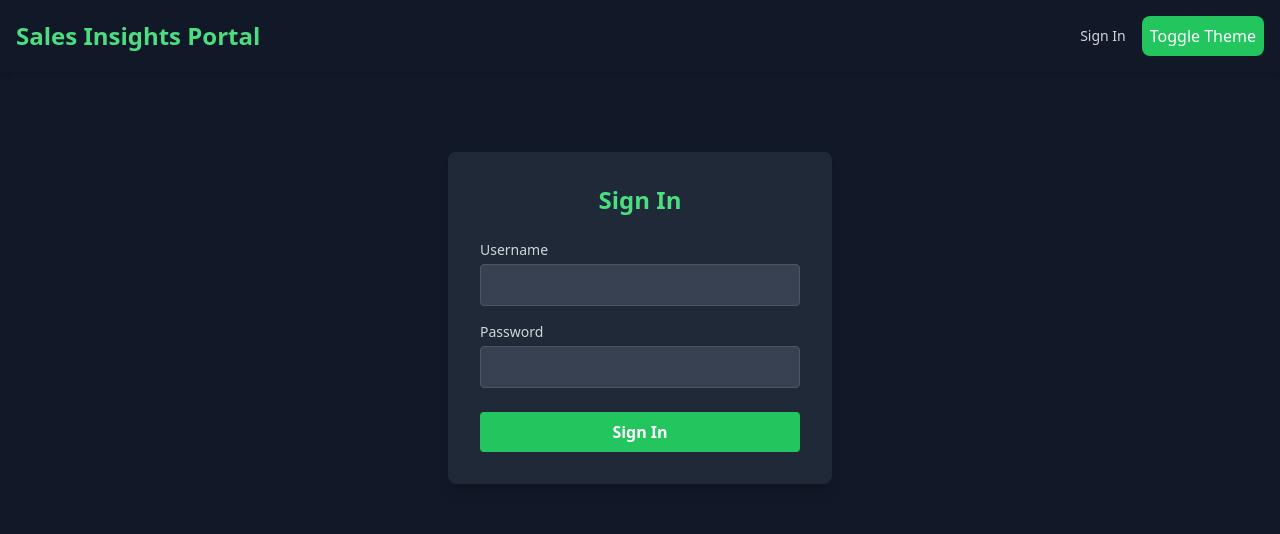
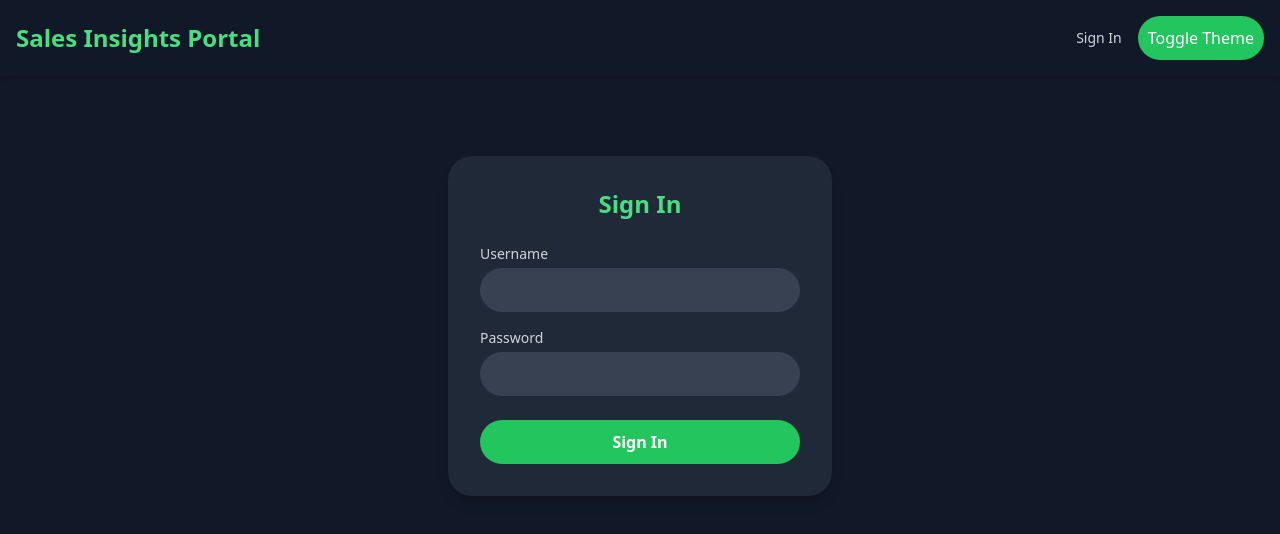
Before and after one commit to leviduncan/sales-insights-portal, a Next.js app: page /login in a window 1280 px wide. Shown: the top 534 px of the page. Built offline with nearby package versions, Linux system fonts and the light colour scheme; no server answers.

Commit message:
UI updates to Selects, Inputs and Buttons

```diff
--- a/src/app/globals.css
+++ b/src/app/globals.css
@@ -43,3 +43,9 @@ body {
   background-color: rgba(0, 0, 0, 0.2);
   opacity: .5;
 }
+
+select, input, button {
+  border-radius: 100px !important;
+  border: 0px;
+  padding: 10px !important;
+}
--- a/src/components/AverageDiscountBySegment.tsx
+++ b/src/components/AverageDiscountBySegment.tsx
@@ -29,7 +29,7 @@ function AverageDiscountBySegment({ data }: AverageDiscountBySegmentProps) {
     ],
   };
 
-  return <div className="bg-gray-800 p-4 rounded-lg">BP<BoxPlot data={chartData} /></div>;
+  return <div className="bg-gray-800 p-4 rounded-full">BP<BoxPlot data={chartData} /></div>;
 }
 
 export default AverageDiscountBySegment
--- a/src/components/DeleteConfirmModal.tsx
+++ b/src/components/DeleteConfirmModal.tsx
@@ -9,7 +9,7 @@ export default function DeleteConfirmModal({
 }: DeleteConfirmModalProps) {
   return (
     <div className="fixed inset-0 bg-black/50 flex items-center justify-center z-50 p-4">
-      <div className="bg-white dark:bg-gray-800 rounded-lg shadow-xl w-full max-w-sm p-6">
+      <div className="bg-white dark:bg-gray-800 rounded-full shadow-xl w-full max-w-sm p-6">
         <h3 className="text-lg font-bold text-red-500 mb-2">Delete Record</h3>
         <p className="text-gray-600 dark:text-gray-400 mb-6 text-sm">
           Are you sure you want to delete this record? This action cannot be
--- a/src/components/DiscountImpactChart.tsx
+++ b/src/components/DiscountImpactChart.tsx
@@ -45,8 +45,8 @@ export default function DiscountImpactChart({ data }: DiscountImpactChartProps)
     };
 
     return (
-        <div className="bg-gray-800 p-4 rounded-lg">
-           <Scatter data={chartData} />
+        <div className="bg-gray-800 p-4 rounded-full">
+            <Scatter data={chartData} />
         </div>
     );
 }
--- a/src/components/Filters.tsx
+++ b/src/components/Filters.tsx
@@ -37,7 +37,7 @@ export default function Filters({
       <div className="mb-4 lg:mb-0">
         <label className="mr-2">Filter by Region:</label>
         <select
-          className="border p-2 bg-white text-secondary dark:bg-dark rounded-lg"
+          className="border p-2 bg-gray-100 text-secondary dark:bg-dark rounded-full"
           onChange={(e) => setSelectedRegion(e.target.value)}
           value={selectedRegion}
         >
@@ -59,7 +59,7 @@ export default function Filters({
           endDate={endDate}
           minDate={minDate ?? undefined}
           maxDate={maxDate ?? undefined}
-          className="border p-2 bg-white text-secondary dark:bg-dark rounded-lg"
+          className="border p-2 bg-gray-100 text-secondary dark:bg-dark rounded-full"
           placeholderText="Start Date"
         />
         <span className="mx-2  text-secondary ">to</span>
@@ -71,7 +71,7 @@ export default function Filters({
           endDate={endDate}
           minDate={(startDate || minDate) ?? undefined}
           maxDate={maxDate ?? undefined}
-          className="border p-2 bg-white text-secondary dark:bg-dark rounded-lg"
+          className="border p-2 bg-gray-100 text-secondary dark:bg-dark rounded-full"
           placeholderText="End Date"
         />
       </div>
--- a/src/components/RecordFormModal.tsx
+++ b/src/components/RecordFormModal.tsx
@@ -71,7 +71,7 @@ export default function RecordFormModal({
 
   return (
     <div className="fixed inset-0 bg-black/50 flex items-center justify-center z-50 p-4">
-      <div className="bg-white dark:bg-gray-800 rounded-lg shadow-xl w-full max-w-2xl max-h-[90vh] overflow-y-auto">
+      <div className="bg-white dark:bg-gray-800 rounded-full shadow-xl w-full max-w-2xl max-h-[90vh] overflow-y-auto">
         <div className="p-6">
           <h3 className="text-xl font-bold text-green-400 mb-4">
             {isEditing ? "Edit Record" : "New Record"}
--- a/src/components/ToggleTheme.tsx
+++ b/src/components/ToggleTheme.tsx
@@ -17,7 +17,7 @@ export default function ToggleTheme() {
 
   return (
     <button
-      className="bg-green-500 text-white p-2 rounded-lg"
+      className="bg-green-500 text-white p-2 rounded-full"
       onClick={toggleTheme}
     >
       Toggle Theme
--- a/src/components/UserFormModal.tsx
+++ b/src/components/UserFormModal.tsx
@@ -53,7 +53,7 @@ export default function UserFormModal({ onSave, onClose }: UserFormModalProps) {
 
   return (
     <div className="fixed inset-0 bg-black/50 flex items-center justify-center z-50 p-4">
-      <div className="bg-white dark:bg-gray-800 rounded-lg shadow-xl w-full max-w-sm p-6">
+      <div className="bg-white dark:bg-gray-800 rounded-full shadow-xl w-full max-w-sm p-6">
         <h3 className="text-xl font-bold text-green-400 mb-4">New User</h3>
 
         {error && (
--- a/src/pages/login.tsx
+++ b/src/pages/login.tsx
@@ -36,7 +36,7 @@ export default function LoginPage() {
       <div className="flex items-center justify-center pt-20">
         <form
           onSubmit={handleSubmit}
-          className="bg-white dark:bg-gray-800 p-8 rounded-lg shadow-lg w-full max-w-sm"
+          className="bg-white dark:bg-gray-800 p-8 rounded-3xl shadow-lg w-full max-w-sm"
         >
           <h2 className="text-2xl font-bold text-green-400 mb-6 text-center">
             Sign In
--- a/src/pages/manage.tsx
+++ b/src/pages/manage.tsx
@@ -136,7 +136,7 @@ export default function ManagePage() {
           </button>
         </div>
 
-        <div className="bg-white dark:bg-gray-800 rounded-lg shadow overflow-x-auto">
+        <div className="bg-white dark:bg-gray-800 rounded-full shadow overflow-x-auto">
           <table className="w-full">
             <thead className="bg-gray-50 dark:bg-gray-700">
               <tr>
--- a/src/pages/users.tsx
+++ b/src/pages/users.tsx
@@ -62,7 +62,7 @@ export default function UsersPage() {
           </button>
         </div>
 
-        <div className="bg-white dark:bg-gray-800 rounded-lg shadow overflow-x-auto">
+        <div className="bg-white dark:bg-gray-800 rounded-full shadow overflow-x-auto">
           <table className="w-full">
             <thead className="bg-gray-50 dark:bg-gray-700">
               <tr>
```
